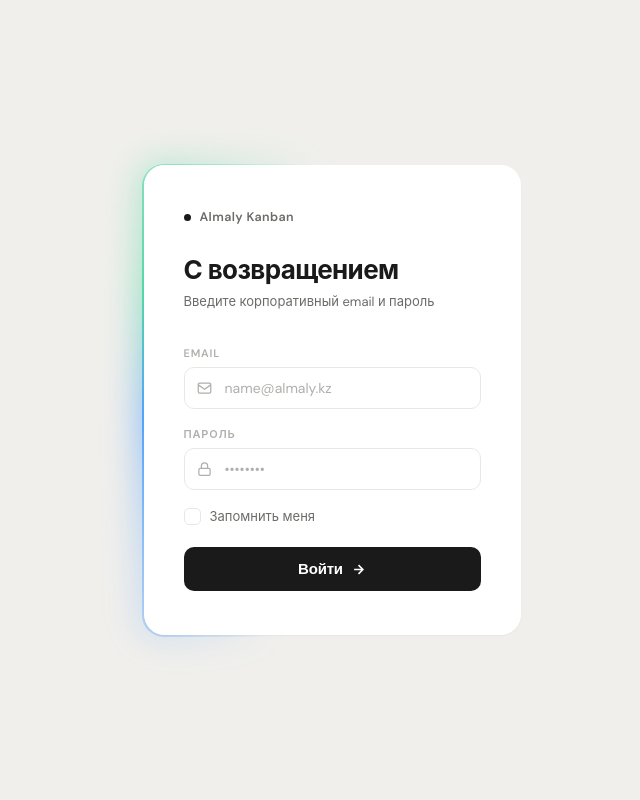
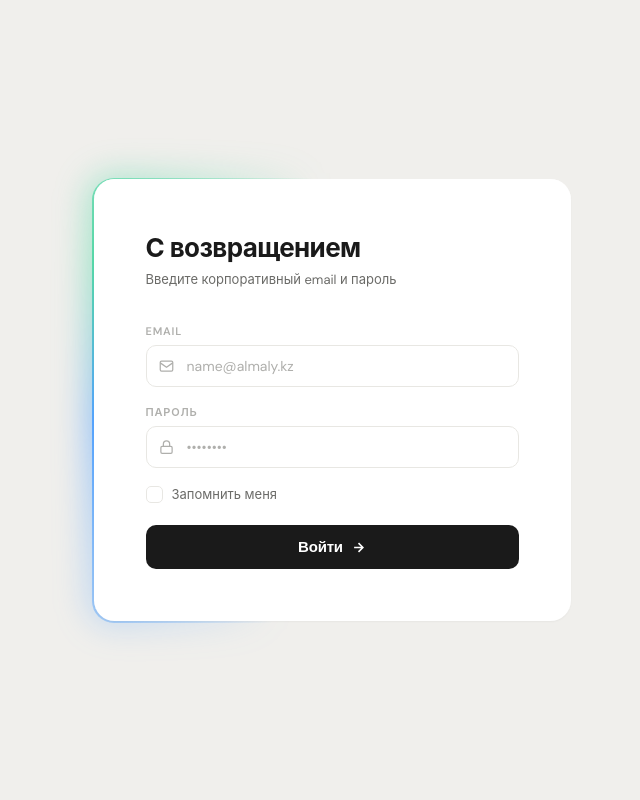
Before and after one commit to batennberg/kanban, a Flask app: page /login in a window 1280 px wide. Shown: the whole page, without its empty margins (308-948 px from the left). Run offline with Flask 3, Linux system fonts and the light colour scheme.

Commit message:
Обновленная страница входа

```diff
--- a/static/css/style.css
+++ b/static/css/style.css
@@ -24,29 +24,6 @@ input { font-family: inherit; }
     animation: lpFadeIn 0.55s cubic-bezier(0.16, 1, 0.3, 1) both;
 }
 
-.lp-brand-solo {
-    display: flex;
-    align-items: center;
-    gap: 9px;
-    margin-bottom: 28px;
-    animation: lfUp 0.5s 0.05s cubic-bezier(0.16, 1, 0.3, 1) both;
-}
-
-.lp-brand-dot--dark {
-    width: 7px;
-    height: 7px;
-    border-radius: 50%;
-    background: #1a1a1a;
-    flex-shrink: 0;
-}
-
-.lp-brand-name-solo {
-    font-size: 12.5px;
-    font-weight: 600;
-    color: var(--text-2, #6b6b68);
-    letter-spacing: 0.4px;
-}
-
 /* — CSS Houdini: animated glow angle — */
 @property --glow-angle {
     syntax: '<angle>';
@@ -58,7 +35,7 @@ input { font-family: inherit; }
 .lp-glow-ring {
     position: relative;
     width: 100%;
-    max-width: 380px;
+    max-width: 480px;
     border-radius: 22px;
     padding: 1.5px;
     background: conic-gradient(
@@ -101,7 +78,7 @@ input { font-family: inherit; }
     width: 100%;
     background: #fff;
     border-radius: 20.5px;
-    padding: 44px 40px;
+    padding: 52px 52px;
     box-shadow: 0 1px 2px rgba(0,0,0,0.04), 0 1px 0 rgba(255,255,255,0.9) inset;
 }
 
--- a/templates/login.html
+++ b/templates/login.html
@@ -6,11 +6,6 @@
 
     <div class="lp-glow-ring">
         <div class="lp-form-wrap">
-
-            <div class="lp-brand-solo">
-                <div class="lp-brand-dot lp-brand-dot--dark"></div>
-                <span class="lp-brand-name-solo">Almaly Kanban</span>
-            </div>
 
             <h1 class="lf-title">С возвращением</h1>
             <p class="lf-sub">Введите корпоративный email и пароль</p>
```
